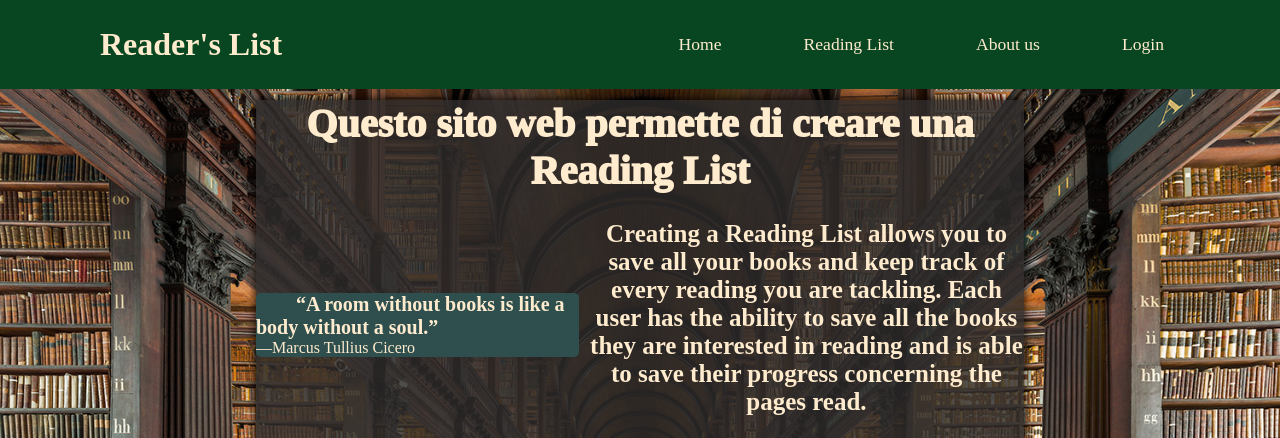
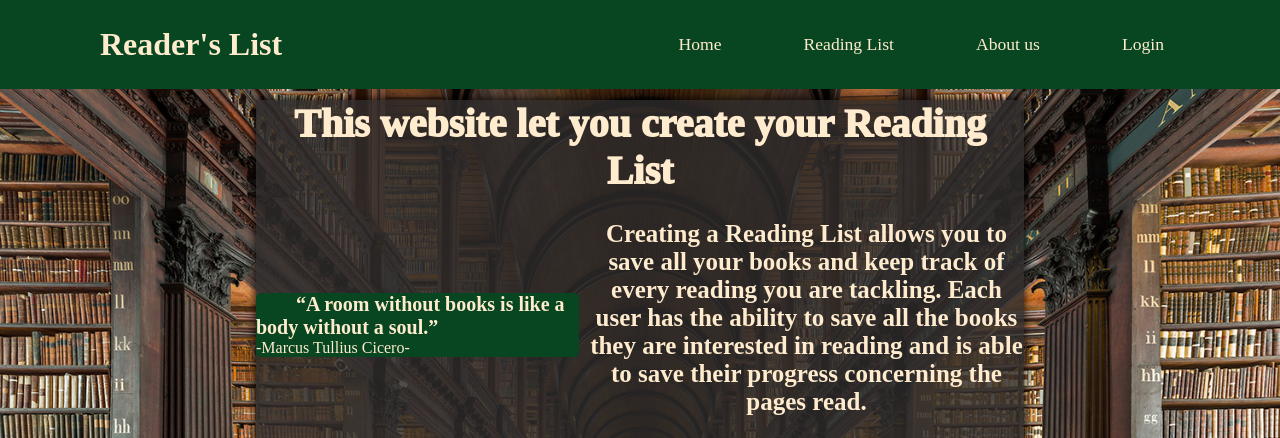
Before and after one commit to EugenioBugli/Readers-List, a PHP site: page /2.0/index.php in a window 1280 px wide. Shown: the top 438 px of the page. Run offline with PHP 8.4, Linux system fonts and the light colour scheme.

Commit message:
minor changes

```diff
--- a/2.0/index.php
+++ b/2.0/index.php
@@ -99,7 +99,8 @@
 
         blockquote {
             margin: 0;
-            background-color: rgb(47, 79, 79);
+            /*background-color: rgb(47, 79, 79);*/
+            background-color: rgb(7,70,33);
             border-radius: 5px;
         }
 
@@ -122,7 +123,7 @@
     <?php include("navbar.php"); ?>
     <div class="home-text">
         <h2 class="title-desc">
-            Questo sito web permette di creare una Reading List
+           This website let you create your Reading List
         </h2>
         <br>
         <div class="text1">
@@ -136,7 +137,7 @@
         <figure>
             <blockquote>
                 <q>A room without books is like a body without a soul.</q>
-                <figcaption>—Marcus Tullius Cicero</figcaption>
+                <figcaption>-Marcus Tullius Cicero-</figcaption>
             </blockquote>
         </figure>
 
@@ -145,7 +146,7 @@
         <div class="text2">
             <h2>
                 <strong>All Reader's List users are competing with each other!</strong>
-                 in fact, each reader has the opportunity to deal with all the other people who have the same passion.
+                 In fact, each reader has the opportunity to deal with all the other people who have the same passion.
             </h2>
         </div>
     </div>
```
